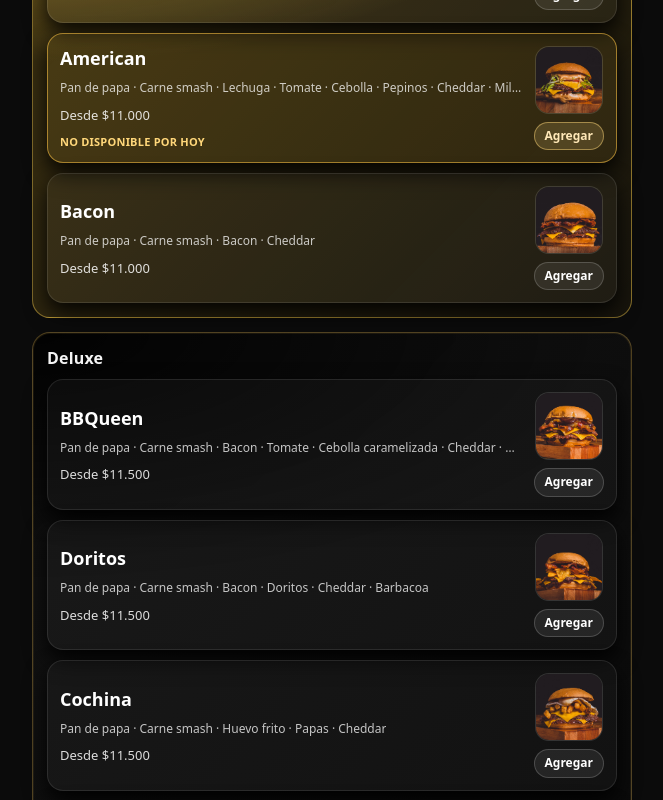
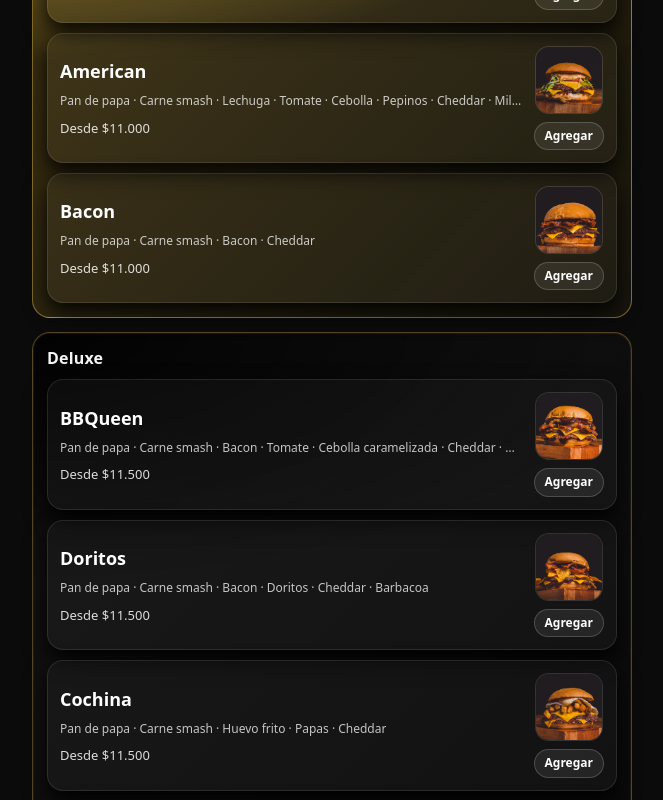
Before and after one commit to lauticometti/burgerya-pedidos, a React (Vite) app: page /burgers in a window 1280 px wide. Shown: the part 880-1680 px from the top of the page, without its empty margins (308-971 px from the left). Built offline with nearby package versions, Linux system fonts and the light colour scheme.

Commit message:
Re-enable lechuga and tomate extras

```diff
--- a/src/data/menu.js
+++ b/src/data/menu.js
@@ -44,8 +44,6 @@ export const burgers = [
     prices: { simple: 11000, doble: 13500, triple: 16000 },
     desc: "Pan de papa · Carne smash · Lechuga · Tomate · Cebolla · Pepinos · Cheddar · Mil Islas",
     img: "/burgers/american.jpg",
-    isAvailable: false,
-    unavailableReason: "no disponible por hoy",
   },
   {
     id: "bacon",
@@ -130,8 +128,6 @@ export const burgers = [
     prices: { doble: 14500, triple: 17000 },
     desc: "Pan de papa especial · Carne smash · Lechuga · Pepinos · Cheddar · Mil Islas",
     img: "/burgers/bigsmash.jpg",
-    isAvailable: false,
-    unavailableReason: "no disponible por hoy",
   },
 ];
 
@@ -171,15 +167,11 @@ export const extras = [
     id: "lechuga",
     name: "Lechuga",
     price: 500,
-    isAvailable: false,
-    unavailableReason: "no disponible por hoy",
   },
   {
     id: "tomate",
     name: "Tomate",
     price: 500,
-    isAvailable: false,
-    unavailableReason: "no disponible por hoy",
   },
   { id: "cebolla", name: "Cebolla", price: 500 },
   { id: "salsa_mil_islas", name: "Mil Islas", price: 500 },
```
